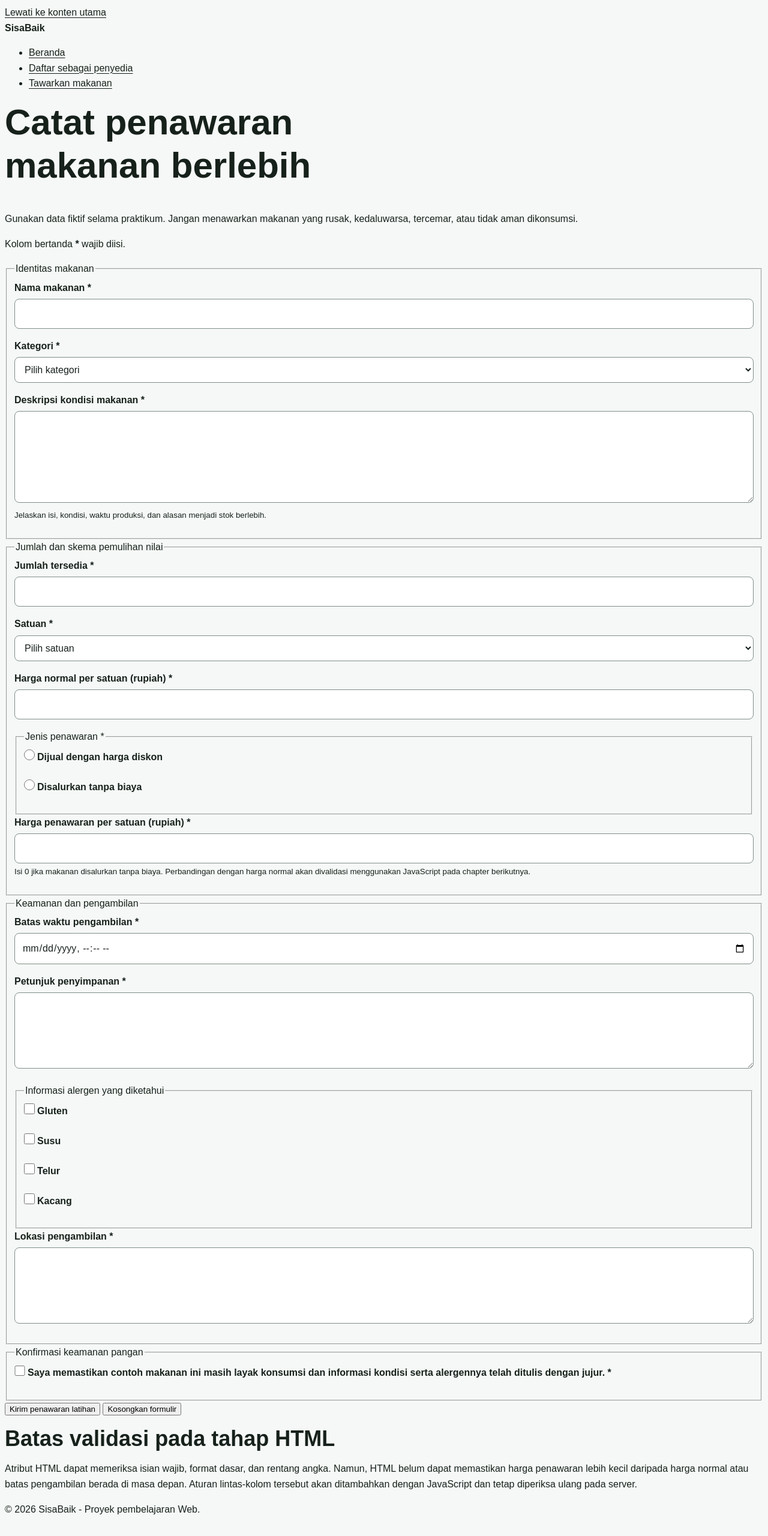
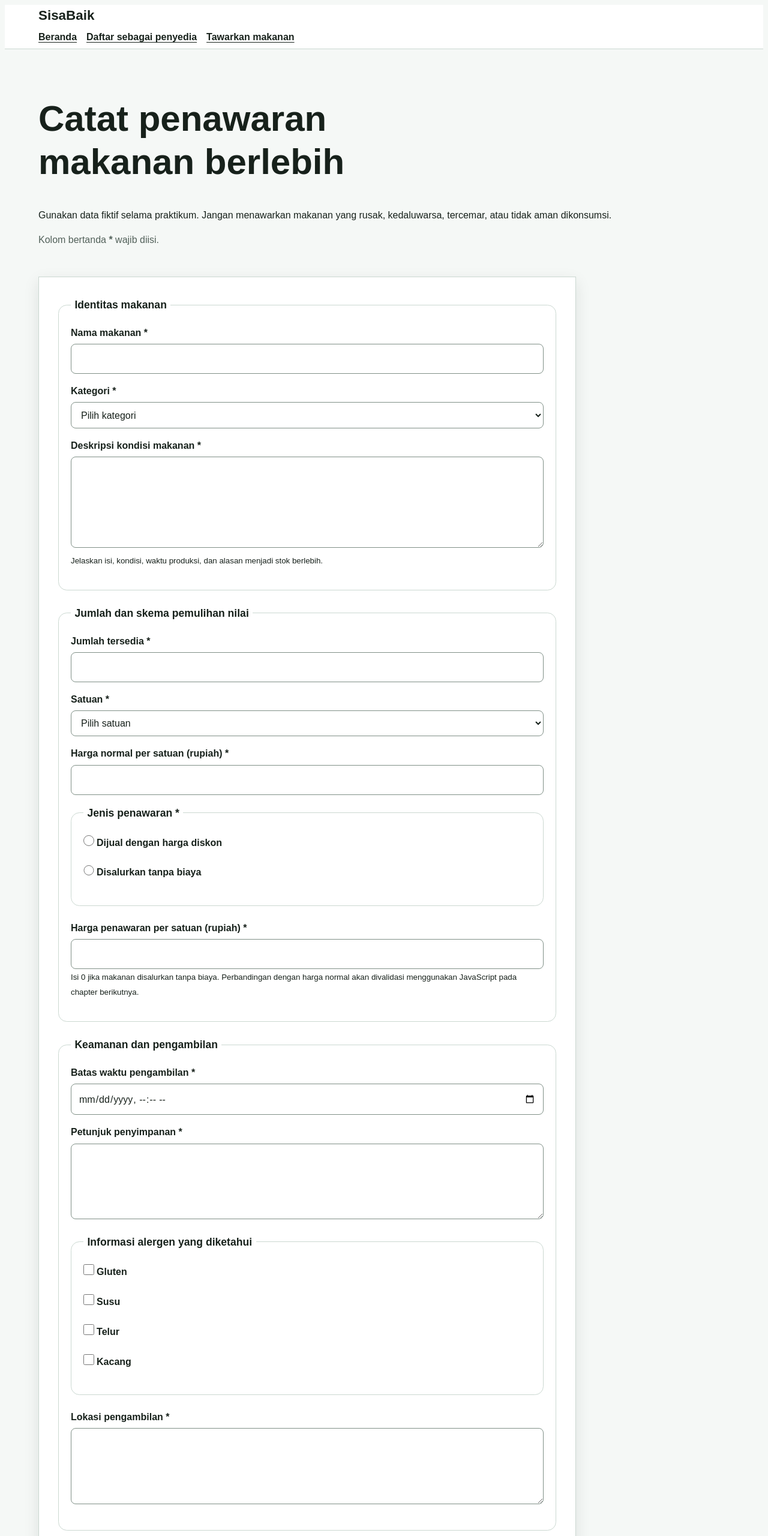
Before and after one commit to aiisyra/Sisabaik, a plain HTML site: page tawarkan-makanan.html in a window 1280 px wide. Shown: the top 2560 px of the page at 60% size. Drawn offline with Linux system fonts and the light colour scheme.

Commit message:
style: apply responsive layout to SisaBaik pages

```diff
--- a/tawarkan-makanan.html
+++ b/tawarkan-makanan.html
@@ -1,24 +1,40 @@
 <!doctype html>
 <html lang="id">
   <head>
-        <meta charset="utf-8" >
+    <meta charset="utf-8">
     <meta name="viewport" content="width=device-width, initial-scale=1">
+
     <meta
       name="description"
       content="Formulir prototipe untuk mencatat makanan berlebih yang akan ditawarkan melalui SisaBaik."
     >
-        <title > Tawarkan Makanan | SisaBaik</title>
+
+    <title>Tawarkan Makanan | SisaBaik</title>
+
     <link rel="stylesheet" href="styles.css">
   </head>
+
   <body>
-        <a href="#konten-utama">Lewati ke konten utama</a>
+    <a class="skip-link" href="#konten-utama">
+      Lewati ke konten utama
+    </a>
 
-        <header>
-            <p> <strong>SisaBaik</strong> </p>
-            <nav aria-label="Navigasi utama" >
-                <ul>
-                    <li> <a href="index.html">Beranda</a></li>
-                    <li> <a href="daftar-penyedia.html"> Daftar sebagai penyedia</a></li>
+    <header class="site-header">
+      <div class="container header-layout">
+        <p class="brand">SisaBaik</p>
+
+        <nav aria-label="Navigasi utama">
+          <ul class="nav-list">
+            <li>
+              <a href="index.html">Beranda</a>
+            </li>
+
+            <li>
+              <a href="daftar-penyedia.html">
+                Daftar sebagai penyedia
+              </a>
+            </li>
+
             <li>
               <a href="tawarkan-makanan.html" aria-current="page">
                 Tawarkan makanan
@@ -26,69 +42,102 @@
             </li>
           </ul>
         </nav>
+      </div>
     </header>
-        <main id="konten-utama" tabindex="-1">
-        <h1 > Catat penawaran makanan berlebih</h1>
-        <p>
+
+    <main class="container" id="konten-utama" tabindex="-1">
+      <div class="page-heading">
+        <h1>Catat penawaran makanan berlebih</h1>
+
+        <p class="lead">
           Gunakan data fiktif selama praktikum. Jangan menawarkan makanan yang
           rusak, kedaluwarsa, tercemar, atau tidak aman dikonsumsi.
         </p>
-        <p id="petunjuk-wajib" >Kolom bertanda <strong>*</strong > wajib diisi. </p>
+
+        <p class="required-note" id="petunjuk-wajib">
+          Kolom bertanda <strong>*</strong> wajib diisi.
+        </p>
+      </div>
 
       <form
+        class="form-card"
         action="tawarkan-makanan.html"
-         method = "get"
+        method="get"
         aria-describedby="petunjuk-wajib"
       >
-        <fieldset>
-            <legend> Identitas makanan</legend>
+        <fieldset class="form-section">
+          <legend>Identitas makanan</legend>
 
           <p>
             <label for="nama-makanan">Nama makanan *</label><br>
+
             <input
               type="text"
-             id="nama-makanan" name="nama_makanan" minlength="3"
+              id="nama-makanan"
+              name="nama_makanan"
+              minlength="3"
               maxlength="120"
               required
             >
           </p>
 
           <p>
-            <label for="kategori"> Kategori * </label> <br>
-            <select id= "kategori" name="kategori" required>
-                <option value="">Pilih kategori </option>
-                <option value="makanan-siap-saji"> Makanan siap saji</option>
-                <option value="roti-kue"> Roti atau kue</option >
-                <option value="buah-sayur"> Buah atau sayur</option>
-                <option value="minuman"> Minuman</option>
-                <option value="bahan-pangan">Bahan pangan</option>
-                <option value="lainnya"> Lainnya</option>
+            <label for="kategori">Kategori *</label><br>
+
+            <select id="kategori" name="kategori" required>
+              <option value="">Pilih kategori</option>
+              <option value="makanan-siap-saji">
+                Makanan siap saji
+              </option>
+              <option value="roti-kue">
+                Roti atau kue
+              </option>
+              <option value="buah-sayur">
+                Buah atau sayur
+              </option>
+              <option value="minuman">
+                Minuman
+              </option>
+              <option value="bahan-pangan">
+                Bahan pangan
+              </option>
+              <option value="lainnya">
+                Lainnya
+              </option>
             </select>
           </p>
 
           <p>
-            <label for="deskripsi-makanan">Deskripsi kondisi makanan *</label> <br>
+            <label for="deskripsi-makanan">
+              Deskripsi kondisi makanan *
+            </label><br>
+
             <textarea
               id="deskripsi-makanan"
               name="deskripsi_makanan"
-             rows="5" minlength="20"
+              rows="5"
+              minlength="20"
               maxlength="600"
               aria-describedby="bantuan-deskripsi-makanan"
               required
-            ></textarea> <br>
-            <small id="bantuan-deskripsi-makanan" >
-             Jelaskan isi, kondisi, waktu produksi, dan alasan menjadi stok berlebih.
+            ></textarea><br>
+
+            <small id="bantuan-deskripsi-makanan">
+              Jelaskan isi, kondisi, waktu produksi, dan alasan menjadi stok
+              berlebih.
             </small>
           </p>
         </fieldset>
 
-    <fieldset>
-        <legend> Jumlah dan skema pemulihan nilai</legend>
+        <fieldset class="form-section">
+          <legend>Jumlah dan skema pemulihan nilai</legend>
 
           <p>
-            <label for="jumlah"> Jumlah tersedia *</label> <br>
+            <label for="jumlah">Jumlah tersedia *</label><br>
+
             <input
-             type="number" id="jumlah"
+              type="number"
+              id="jumlah"
               name="jumlah"
               min="1"
               max="1000"
@@ -98,19 +147,23 @@
           </p>
 
           <p>
-            <label for="satuan">Satuan *</label> <br>
+            <label for="satuan">Satuan *</label><br>
+
             <select id="satuan" name="satuan" required>
               <option value="">Pilih satuan</option>
-                <option value="porsi" >Porsi</option>
-                <option value="paket"> Paket</option>
-                <option value="buah"> Buah</option>
+              <option value="porsi">Porsi</option>
+              <option value="paket">Paket</option>
+              <option value="buah">Buah</option>
               <option value="kilogram">Kilogram</option>
-                <option value="liter"> Liter</option>
+              <option value="liter">Liter</option>
             </select>
           </p>
 
           <p>
-            <label for="harga-normal">Harga normal per satuan (rupiah) *</label><br>
+            <label for="harga-normal">
+              Harga normal per satuan (rupiah) *
+            </label><br>
+
             <input
               type="number"
               id="harga-normal"
@@ -122,51 +175,69 @@
             >
           </p>
 
-    <fieldset>
-            <legend> Jenis penawaran *</legend>
+          <fieldset class="form-section">
+            <legend>Jenis penawaran *</legend>
+
             <p>
               <input
                 type="radio"
-             id ="jenis-diskon"
+                id="jenis-diskon"
                 name="jenis_penawaran"
                 value="diskon"
                 required
               >
-            <label for="jenis-diskon">Dijual dengan harga diskon</label>
+
+              <label for="jenis-diskon">
+                Dijual dengan harga diskon
+              </label>
             </p>
+
             <p>
               <input
                 type="radio"
-             id ="jenis-donasi"
+                id="jenis-donasi"
                 name="jenis_penawaran"
                 value="donasi"
               >
-            <label for="jenis-donasi" > Disalurkan tanpa biaya</label>
+
+              <label for="jenis-donasi">
+                Disalurkan tanpa biaya
+              </label>
             </p>
           </fieldset>
+
           <p>
-        <label for="harga-pemulihan" >Harga penawaran per satuan (rupiah) *</label> <br>
+            <label for="harga-pemulihan">
+              Harga penawaran per satuan (rupiah) *
+            </label><br>
+
             <input
               type="number"
               id="harga-pemulihan"
               name="harga_penawaran"
               min="0"
-         max="10000000" step="500"
+              max="10000000"
+              step="500"
               aria-describedby="bantuan-harga"
               required
             ><br>
+
             <small id="bantuan-harga">
               Isi 0 jika makanan disalurkan tanpa biaya. Perbandingan dengan
-         harga normal akan divalidasi menggunakan JavaScript pada chapter berikutnya.
+              harga normal akan divalidasi menggunakan JavaScript pada chapter
+              berikutnya.
             </small>
           </p>
         </fieldset>
 
-<fieldset>
-    <legend> Keamanan dan pengambilan </legend>
+        <fieldset class="form-section">
+          <legend>Keamanan dan pengambilan</legend>
 
           <p>
-        <label for="batas-pengambilan"> Batas waktu pengambilan *</label> <br>
+            <label for="batas-pengambilan">
+              Batas waktu pengambilan *
+            </label><br>
+
             <input
               type="datetime-local"
               id="batas-pengambilan"
@@ -176,7 +247,10 @@
           </p>
 
           <p>
-        <label for="petunjuk-penyimpanan">Petunjuk penyimpanan *</label > <br>
+            <label for="petunjuk-penyimpanan">
+              Petunjuk penyimpanan *
+            </label><br>
+
             <textarea
               id="petunjuk-penyimpanan"
               name="petunjuk_penyimpanan"
@@ -184,34 +258,73 @@
               minlength="10"
               maxlength="300"
               required
-        ></textarea >
+            ></textarea>
           </p>
 
-    <fieldset>
-        <legend> Informasi alergen yang diketahui</legend>
+          <fieldset class="form-section">
+            <legend>Informasi alergen yang diketahui</legend>
+
             <p>
-            <input type="checkbox" id= "alergen-gluten" name= "alergen" value="gluten">
-            <label for="alergen-gluten"> Gluten </label>
+              <input
+                type="checkbox"
+                id="alergen-gluten"
+                name="alergen"
+                value="gluten"
+              >
+
+              <label for="alergen-gluten">
+                Gluten
+              </label>
             </p>
+
             <p>
-            <input type="checkbox" id="alergen-susu" name="alergen" value="susu">
-            <label for="alergen-susu">Susu </label>
+              <input
+                type="checkbox"
+                id="alergen-susu"
+                name="alergen"
+                value="susu"
+              >
+
+              <label for="alergen-susu">
+                Susu
+              </label>
             </p>
+
             <p>
-            <input type="checkbox" id="alergen-telur" name="alergen" value="telur">
-            <label for="alergen-telur"> Telur</label >
+              <input
+                type="checkbox"
+                id="alergen-telur"
+                name="alergen"
+                value="telur"
+              >
+
+              <label for="alergen-telur">
+                Telur
+              </label>
             </p>
+
             <p>
-            <input type="checkbox" id="alergen-kacang" name="alergen" value="kacang">
-            <label for="alergen-kacang"> Kacang </label>
+              <input
+                type="checkbox"
+                id="alergen-kacang"
+                name="alergen"
+                value="kacang"
+              >
+
+              <label for="alergen-kacang">
+                Kacang
+              </label>
             </p>
           </fieldset>
 
           <p>
-        <label for="lokasi-pengambilan"> Lokasi pengambilan *</label > <br>
+            <label for="lokasi-pengambilan">
+              Lokasi pengambilan *
+            </label><br>
+
             <textarea
               id="lokasi-pengambilan"
-         name= "lokasi_pengambilan"
+              name="lokasi_pengambilan"
               rows="4"
               autocomplete="street-address"
               minlength="10"
@@ -221,8 +334,9 @@
           </p>
         </fieldset>
 
-    <fieldset>
-        <legend> Konfirmasi keamanan pangan</legend>
+        <fieldset class="form-section">
+          <legend>Konfirmasi keamanan pangan</legend>
+
           <p>
             <input
               type="checkbox"
@@ -231,19 +345,30 @@
               value="terkonfirmasi"
               required
             >
+
             <label for="konfirmasi-keamanan">
               Saya memastikan contoh makanan ini masih layak konsumsi dan
               informasi kondisi serta alergennya telah ditulis dengan jujur. *
             </label>
           </p>
         </fieldset>
-    <p>
-        <button type="submit"> Kirim penawaran latihan</button >
-        <button type="reset"> Kosongkan formulir</button>
+
+        <p class="form-actions">
+          <button class="button" type="submit">
+            Kirim penawaran latihan
+          </button>
+
+          <button class="button button-secondary" type="reset">
+            Kosongkan formulir
+          </button>
         </p>
       </form>
-    <section aria-labelledby="batas-validasi-html">
-        <h2 id="batas-validasi-html"> Batas validasi pada tahap HTML</h2>
+
+      <section class="section" aria-labelledby="batas-validasi-html">
+        <h2 id="batas-validasi-html">
+          Batas validasi pada tahap HTML
+        </h2>
+
         <p>
           Atribut HTML dapat memeriksa isian wajib, format dasar, dan rentang
           angka. Namun, HTML belum dapat memastikan harga penawaran lebih kecil
@@ -253,8 +378,13 @@
         </p>
       </section>
     </main>
-<footer>
-    <p>&copy; 2026 SisaBaik - Proyek pembelajaran Web. </p>
+
+    <footer class="site-footer">
+      <div class="container footer-layout">
+        <p>
+          &copy; 2026 SisaBaik — Proyek pembelajaran Pengembangan Web.
+        </p>
+      </div>
     </footer>
   </body>
 </html>
```
Also changed, not shown: 1 other file. Lines whose indentation alone changed are shown as unchanged.
